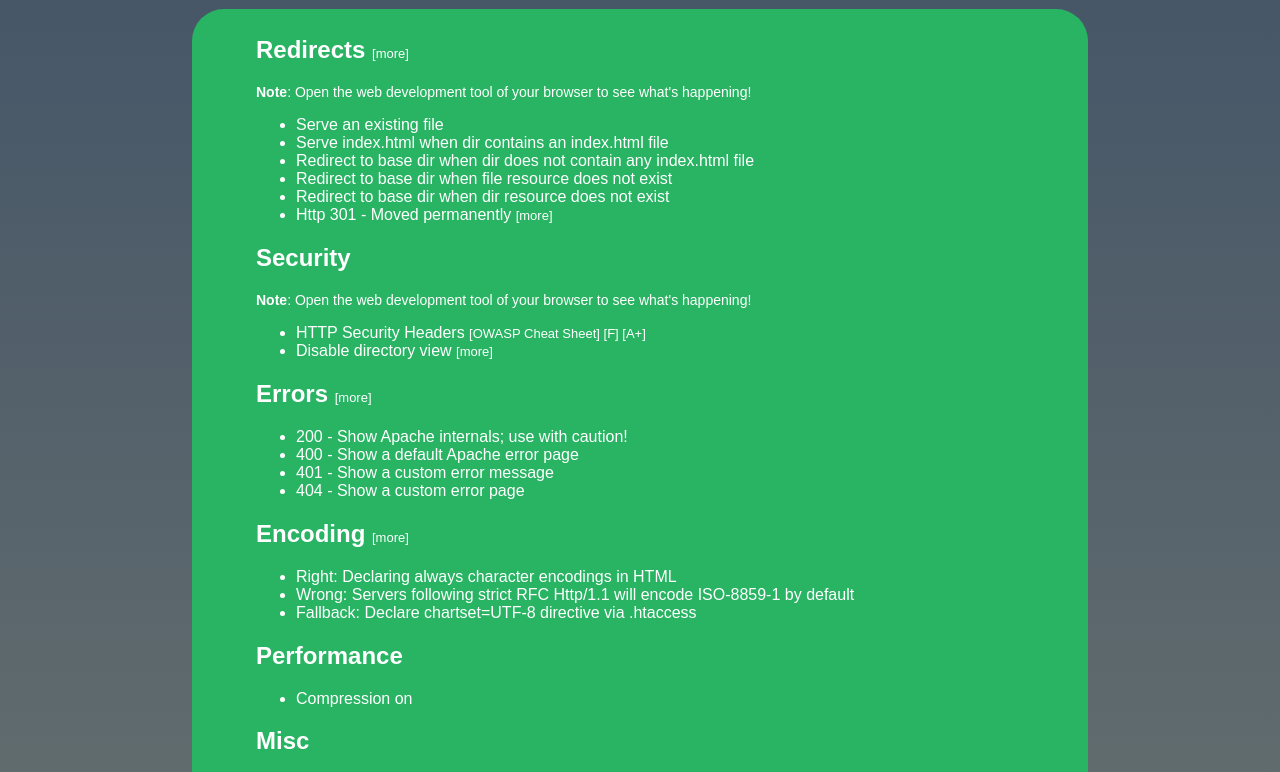
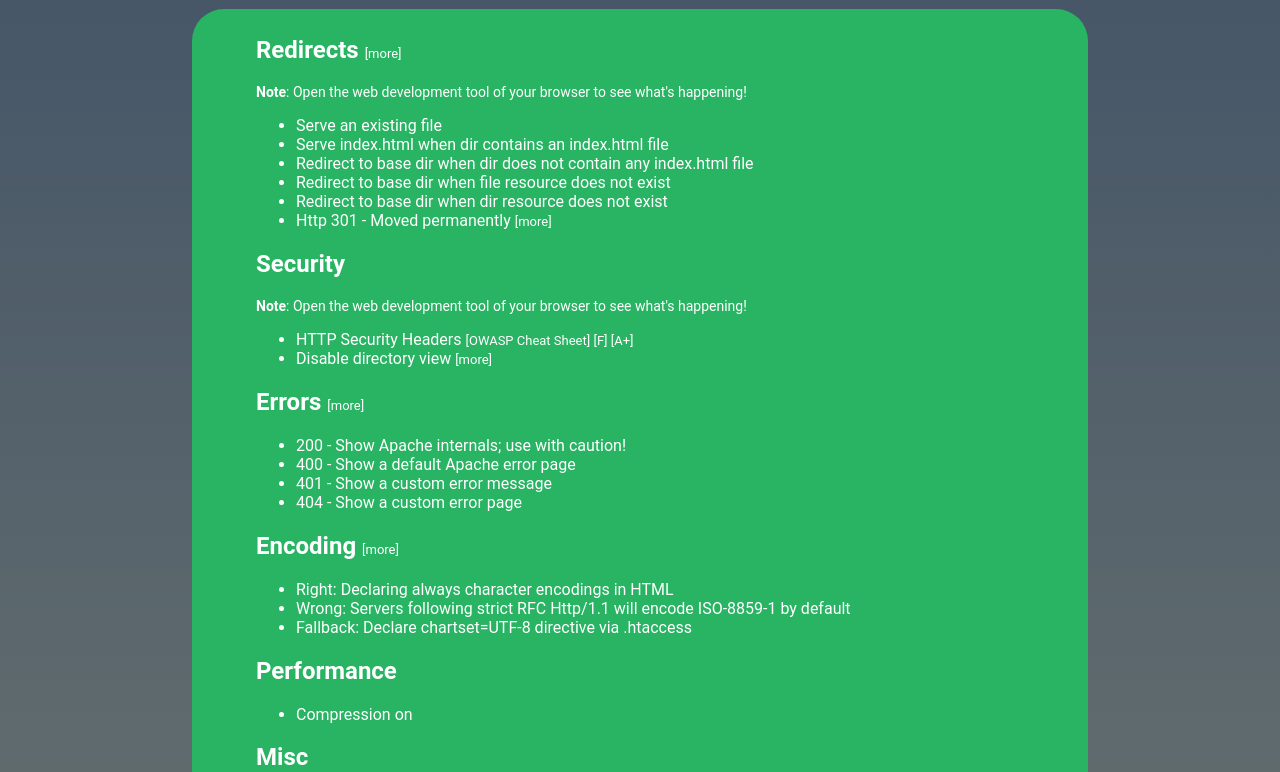
Before and after one commit to ionos-deploy-now/.htaccess-samples, a website: page src/html/index.html in a window 1280 px wide. Shown: the part 211-983 px from the top of the page. Drawn offline with nearby package versions, Linux system fonts and the light colour scheme; files that its build step writes are made by us from their sources.

Commit message:
use Roboto font family

```diff
--- a/src/styles/styles.scss
+++ b/src/styles/styles.scss
@@ -8,7 +8,7 @@ body {
     background-image: $background;
     background-size: 100% 100%;
     background-repeat: no-repeat;
-    font-family: "Source Sans Pro", sans-serif;
+    font-family: "Roboto", sans-serif;
 }
 
 h1,
```
